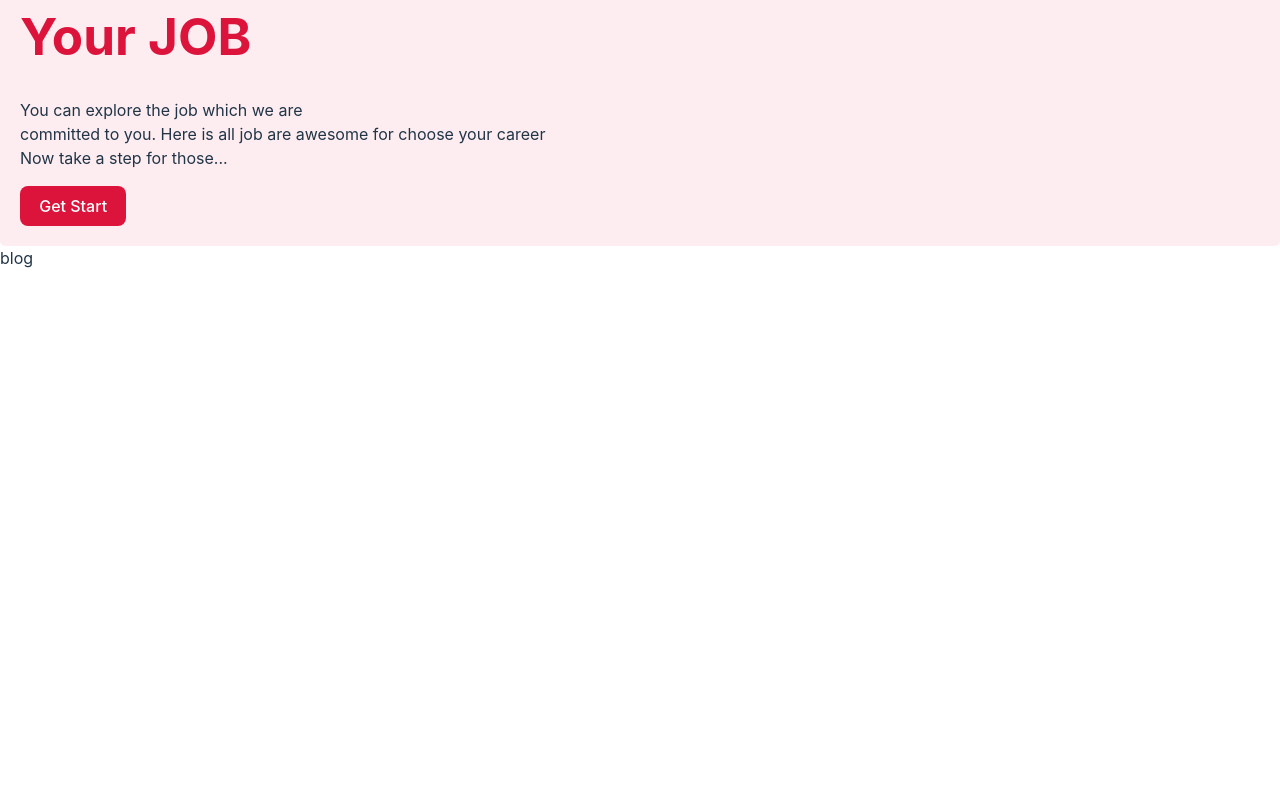
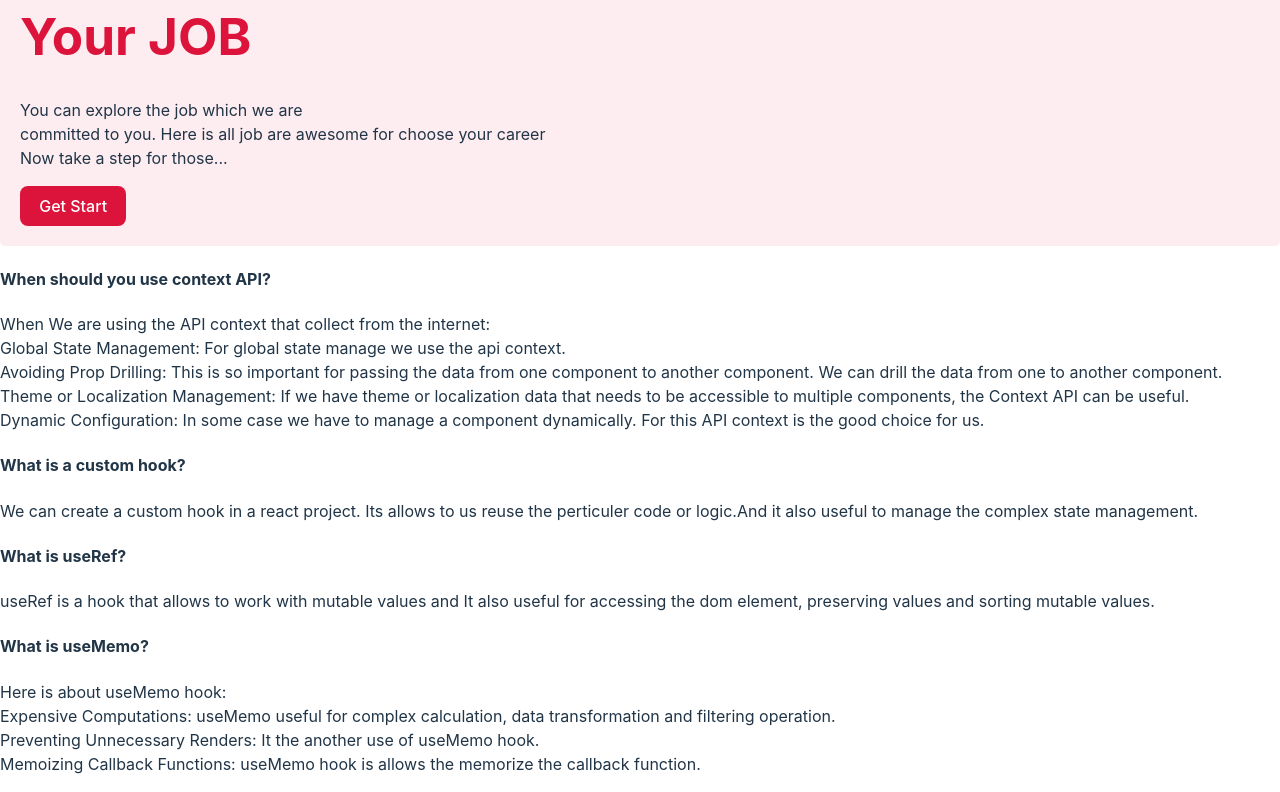
Before and after one commit to abdullahMsiam/my-fifty-six-assignment, a React (Vite) app: page /blog in a window 1280 px wide. Shown: the part 215-1007 px from the top of the page. Before the commit the page ends 800 px from the top, so only its background shows below. Built offline with nearby package versions, Linux system fonts and the light colour scheme.

Commit message:
bonus part complete

```diff
--- a/package.json
+++ b/package.json
@@ -10,9 +10,11 @@
     "preview": "vite preview"
   },
   "dependencies": {
+    "chart.js": "^4.3.0",
     "localforage": "^1.10.0",
     "match-sorter": "^6.3.1",
     "react": "^18.2.0",
+    "react-chartjs-2": "^5.2.0",
     "react-dom": "^18.2.0",
     "react-router-dom": "^6.11.2",
     "sort-by": "^1.2.0"
--- a/src/Components/Blog/Blog.jsx
+++ b/src/Components/Blog/Blog.jsx
@@ -3,7 +3,45 @@ import React from 'react';
 const Blog = () => {
     return (
         <div>
-            blog
+            <div>
+                <h4>When should you use context API?</h4>
+                <p>
+                    When We are using the API context that collect from the internet: <br />
+                    Global State Management: For global state manage we use the api context.
+                    <br />
+
+                    Avoiding Prop Drilling: This is so important for passing the data from one component to another component. We can drill the data from one to another component.
+                    <br />
+
+                    Theme or Localization Management: If we have theme or localization data that needs to be accessible to multiple components, the Context API can be useful.
+                    <br />
+
+                    Dynamic Configuration: In some case we have to manage a component dynamically. For this API context is the good choice for us.
+                </p>
+            </div>
+            <div>
+                <h4>What is a custom hook?</h4>
+                <p>
+                    We can create a custom hook in a react project. Its allows to us reuse the perticuler code or logic.And it also useful to manage the complex state management.
+                </p>
+            </div>
+            <div>
+                <h4>What is useRef?</h4>
+                <p>
+                    useRef is a hook that allows to work with mutable values and It also useful for accessing the dom element, preserving values and sorting mutable values.
+                </p>
+            </div>
+            <div>
+                <h4>What is useMemo?</h4>
+                <p>
+                    Here is about useMemo hook: <br />
+                    Expensive Computations: useMemo useful for complex calculation, data transformation and filtering operation.
+                    <br />
+                    Preventing Unnecessary Renders: It the another use of useMemo hook. <br />
+
+                    Memoizing Callback Functions: useMemo hook is allows the memorize the callback function.
+                </p>
+            </div>
         </div>
     );
 };
--- /dev/null
+++ b/src/Components/ErrorPage/ErrorPage.jsx
@@ -0,0 +1,18 @@
+import React from 'react';
+import { useRouteError } from 'react-router-dom';
+
+const ErrorPage = () => {
+    const error = useRouteError();
+
+    return (
+        <div className='error-page'>
+            <h1>Oh! have something wrong</h1>
+            <h3>You can reload the page again!</h3>
+            <p>
+                <i>{error.statusText || error.message}</i>
+            </p>
+        </div>
+    );
+};
+
+export default ErrorPage;
--- /dev/null
+++ b/src/Components/Statistics/Statistics.css
@@ -0,0 +1,4 @@
+.pie-chart {
+    margin: 50px auto 50px;
+    width: 50%;
+}
--- a/src/Components/Statistics/Statistics.jsx
+++ b/src/Components/Statistics/Statistics.jsx
@@ -1,9 +1,43 @@
 import React from 'react';
+import './Statistics.css'
+import { Chart as ChartJS, ArcElement, Tooltip, Legend } from 'chart.js';
+import { Pie } from 'react-chartjs-2';
+import Footer from '../Footer/Footer';
+ChartJS.register(ArcElement, Tooltip, Legend);
 
 const Statistics = () => {
+    const data = {
+        labels: ['Assignment-1', 'Assignment-2', 'Assignment-3', 'Assignment-4', 'Assignment-5', 'Assignment-6'],
+        datasets: [
+            {
+                label: 'Assignment Mark',
+                data: [60, 45, 59, 53, 30, 40],
+                backgroundColor: [
+                    'rgba(255, 99, 132, 0.2)',
+                    'rgba(54, 162, 235, 0.2)',
+                    'rgba(255, 206, 86, 0.2)',
+                    'rgba(75, 192, 192, 0.2)',
+                    'rgba(153, 102, 255, 0.2)',
+                    'rgba(255, 159, 64, 0.2)',
+                ],
+                borderColor: [
+                    'rgba(255, 99, 132, 1)',
+                    'rgba(54, 162, 235, 1)',
+                    'rgba(255, 206, 86, 1)',
+                    'rgba(75, 192, 192, 1)',
+                    'rgba(153, 102, 255, 1)',
+                    'rgba(255, 159, 64, 1)',
+                ],
+                borderWidth: 1,
+            },
+        ],
+    };
     return (
         <div>
-            stat
+            <div className='pie-chart'>
+                <Pie data={data} />;
+            </div>
+            <Footer></Footer>
         </div>
     );
 };
--- a/src/main.jsx
+++ b/src/main.jsx
@@ -15,12 +15,14 @@ import JobDetails from './Components/JobDetails/JobDetails.jsx';
 import Body from './Components/Body/Body.jsx';
 import jobsLoaders from './Loaders/Loaders.js';
 import Review from './Components/ReviewJob/Review.jsx';
+import ErrorPage from './Components/ErrorPage/ErrorPage.jsx';
 
 
 const router = createBrowserRouter([
   {
     path: '/',
     element: <Home></Home>,
+    errorElement: <ErrorPage></ErrorPage>,
     children: [
       {
         path: '/',
```
Also changed, not shown: src/Components/ErrorPage/ErrorPage.css (added), 1 other file (tests, documents, lock files or other folders).
